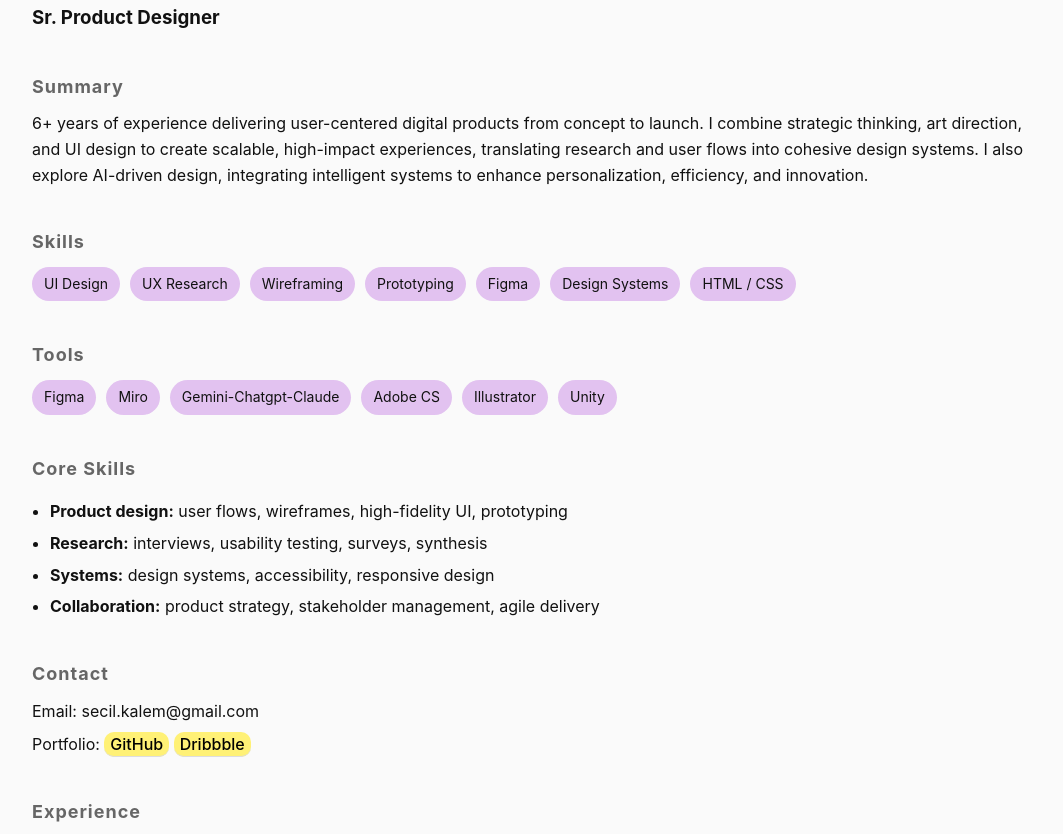
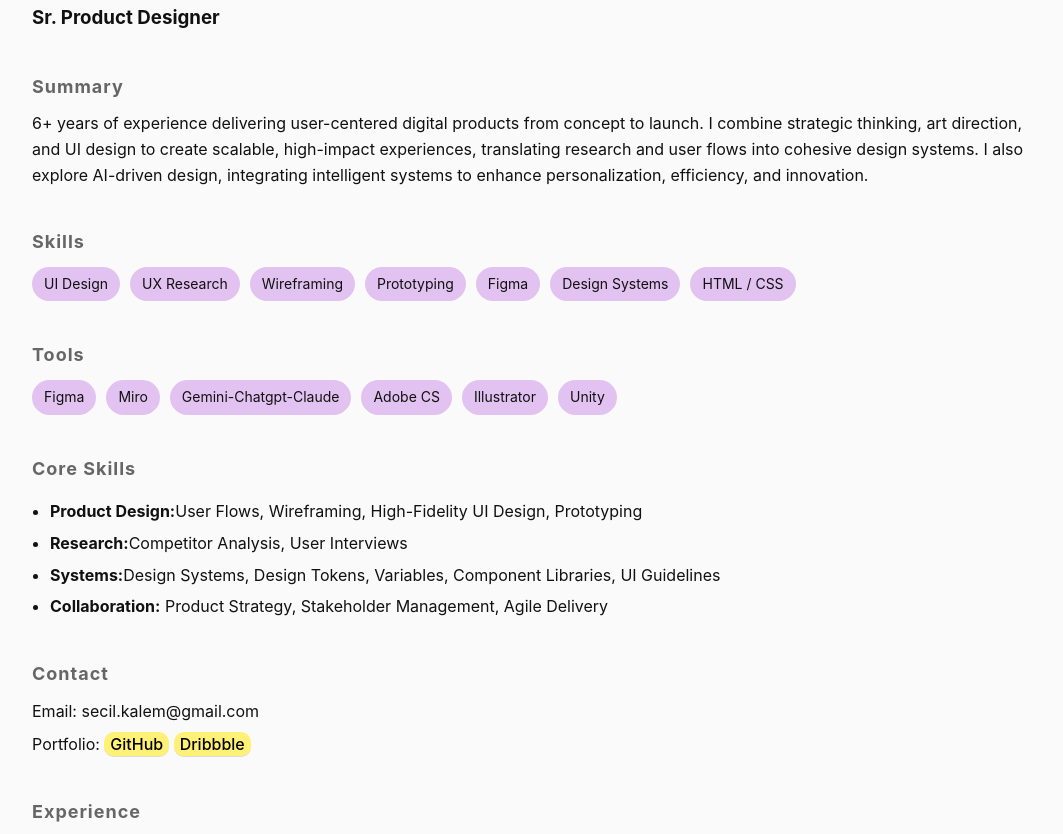
Before and after one commit to Ceci8l/projects, a plain HTML site: page cv.html in a window 1280 px wide. Shown: the part 205-1039 px from the top of the page, without its empty margins (108-1171 px from the left). Drawn offline with Linux system fonts and the light colour scheme.

Commit message:
Add files via upload

```diff
--- a/cv.html
+++ b/cv.html
@@ -171,10 +171,10 @@
     <div class="section">
         <h2>Core Skills</h2>
         <ul>
-            <li><strong>Product design:</strong> user flows, wireframes, high-fidelity UI, prototyping</li>
-            <li><strong>Research:</strong> interviews, usability testing, surveys, synthesis</li>
-            <li><strong>Systems:</strong> design systems, accessibility, responsive design</li>
-            <li><strong>Collaboration:</strong> product strategy, stakeholder management, agile delivery</li>
+            <li><strong>Product Design:</strong>User Flows, Wireframing, High-Fidelity UI Design, Prototyping</li>
+            <li><strong>Research:</strong>Competitor Analysis, User Interviews</li>
+            <li><strong>Systems:</strong>Design Systems, Design Tokens, Variables, Component Libraries, UI Guidelines</li>
+            <li><strong>Collaboration:</strong> Product Strategy, Stakeholder Management, Agile Delivery</li>
         </ul>
     </div>
 
```
